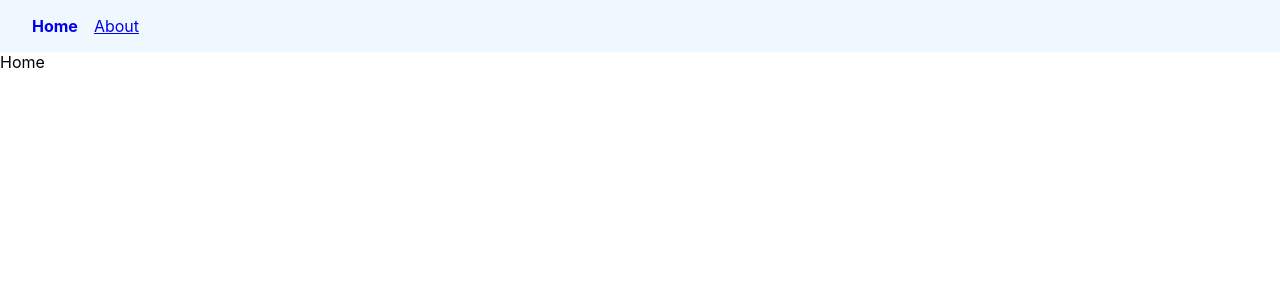
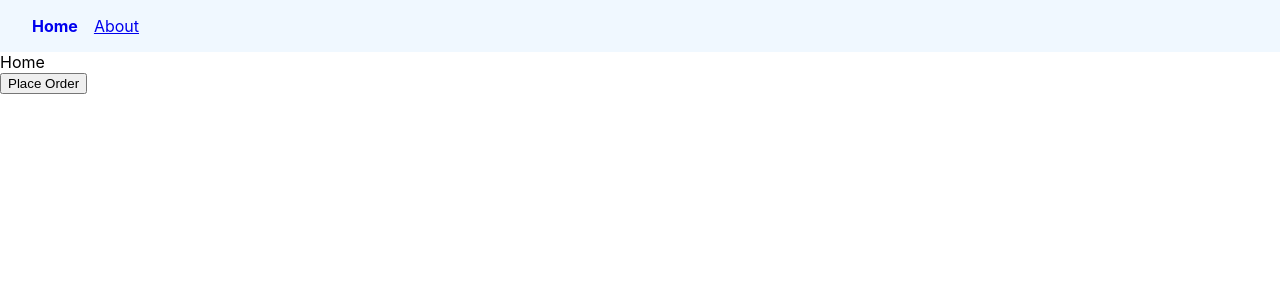
Before and after one commit to AbuSalehFaysal/react-router-dom-practice, a React (Create React App) app: page / in a window 1280 px wide. Shown: the top 300 px of the page. Built offline with nearby package versions, Linux system fonts and the light colour scheme.

Commit message:
navigate programmatically

```diff
--- a/src/App.js
+++ b/src/App.js
@@ -2,6 +2,7 @@ import { Routes, Route } from "react-router-dom";
 import Home from "./components/Home";
 import About from "./components/About";
 import Navbar from "./components/Navbar";
+import OrderSummary from "./components/OrderSummary";
 
 function App() {
   return (
@@ -10,6 +11,7 @@ function App() {
       <Routes>
         <Route path="/" element={<Home />}></Route>
         <Route path="/about" element={<About />}></Route>
+        <Route path="/order-summary" element={<OrderSummary />}></Route>
       </Routes>
     </>
   );
--- a/src/components/Home.js
+++ b/src/components/Home.js
@@ -1,7 +1,16 @@
 import React from "react";
+import { useNavigate } from "react-router-dom";
 
 const Home = () => {
-  return <div>Home</div>;
+  const navigate = useNavigate();
+  return (
+    <div>
+      <div>Home</div>
+      <button onClick={() => navigate("order-summary", { replace: true })}>
+        Place Order
+      </button>
+    </div>
+  );
 };
 
 export default Home;
```
